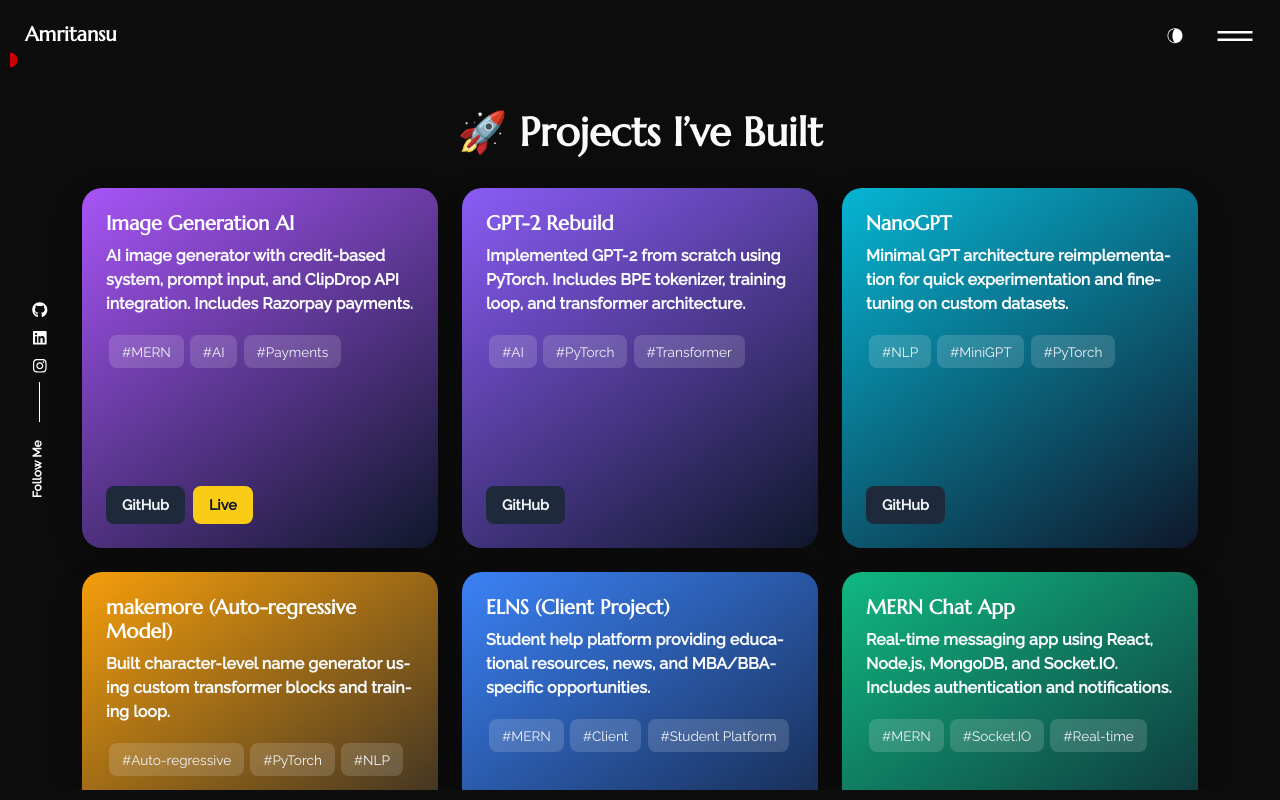
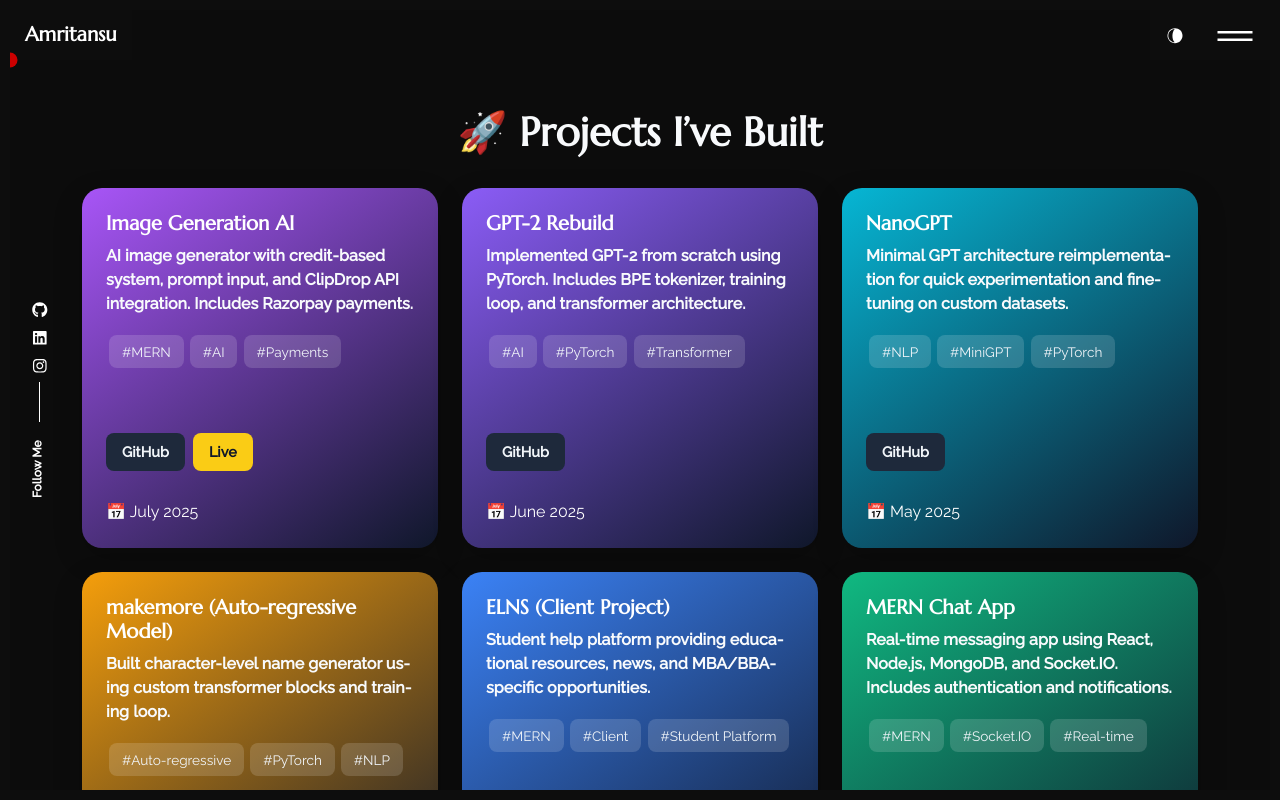
Before and after one commit to Amritansu-Adi/Amritansu-Aditya, a React (Create React App) app: page /portfolio in a window 1280 px wide. Shown: the top 800 px of the page. Built offline with nearby package versions, Linux system fonts and the light colour scheme.

Commit message:
added date section

```diff
--- a/src/pages/portfolio/index.js
+++ b/src/pages/portfolio/index.js
@@ -31,13 +31,16 @@
   return (
     <section id="portfolio">
       <Container>
-        <h2 className="portfolio-heading" style={{ color: getHeadingColor() }}>🚀 Projects I’ve Built</h2>
+        <h2 className="portfolio-heading" style={{ color: getHeadingColor() }}>
+          🚀 Projects I’ve Built
+        </h2>
         <Row className="g-4">
           {dataportfolio.map((data, i) => (
             <Col key={i} md={6} lg={4}>
               <div
                 className="custom-card uniform-card card-hover pop-out"
                 style={{
+                  position: "relative",
                   background:
                     theme === "dark"
                       ? data.bgColorDarkCard
@@ -65,24 +68,21 @@
                 </div>
                 <div className="links">
                   {data.link && (
-                    <a
-                      href={data.link}
-                      target="_blank"
-                      rel="noopener noreferrer"
-                    >
+                    <a href={data.link} target="_blank" rel="noopener noreferrer">
                       <button className="btn-github">GitHub</button>
                     </a>
                   )}
                   {data.live && (
-                    <a
-                      href={data.live}
-                      target="_blank"
-                      rel="noopener noreferrer"
-                    >
+                    <a href={data.live} target="_blank" rel="noopener noreferrer">
                       <button className="btn-live">Live</button>
                     </a>
                   )}
                 </div>
+                {data.date && (
+                  <div className="project-date">
+                    📅 {data.date}
+                  </div>
+                )}
               </div>
             </Col>
           ))}
```
